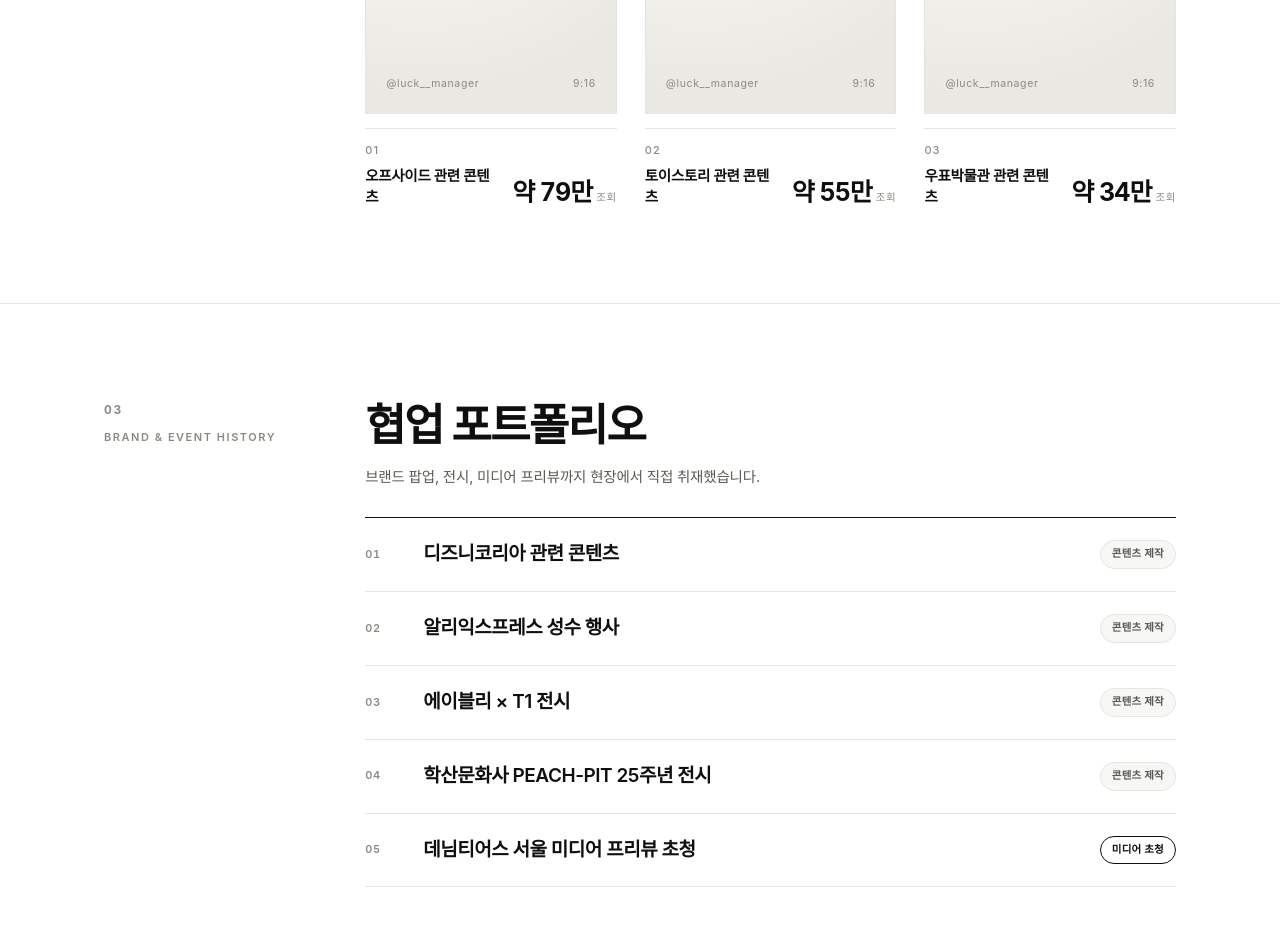
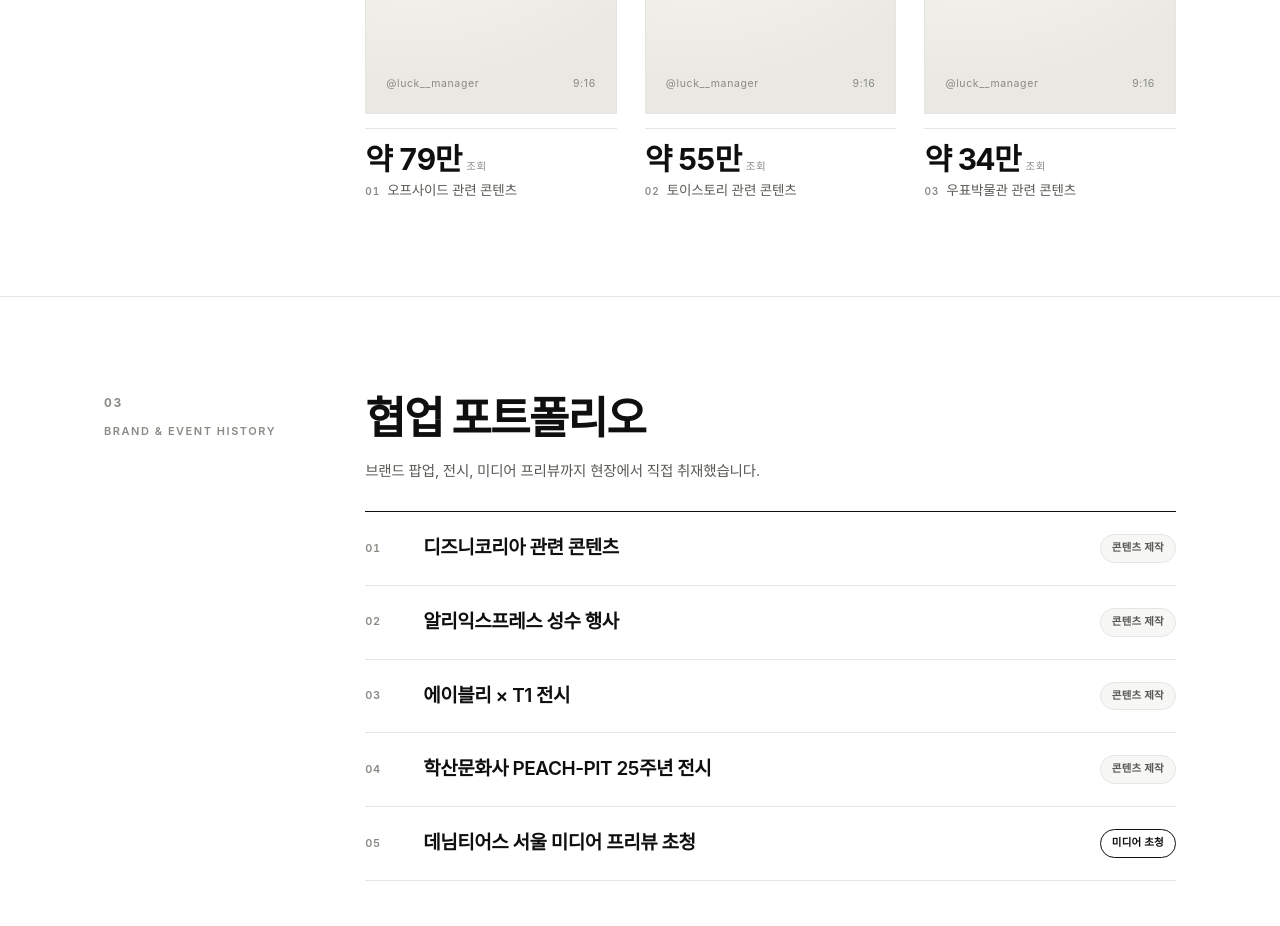
Before and after one commit to 2giryong-stack/luck-manager-mediakit, a plain HTML site: page index.html in a window 1280 px wide. Shown: the part 2260-3186 px from the top of the page. Drawn offline with Linux system fonts and the light colour scheme; a web font is replaced by a local one.

Commit message:
대표 콘텐츠 카드 메타 계층 정리(조회수 강조·제목 보조)

```diff
--- a/index.html
+++ b/index.html
@@ -167,11 +167,11 @@ button{font:inherit;color:inherit;background:none;border:0;cursor:pointer}
 .cover-kicker{font-size:10px;font-weight:700;letter-spacing:0.16em;color:var(--ink-mute);text-transform:uppercase}
 .cover-word{font-size:clamp(24px,3.6vw,34px);font-weight:750;letter-spacing:-0.045em;line-height:1.05}
 .cover-foot{display:flex;justify-content:space-between;align-items:flex-end;font-size:10.5px;letter-spacing:0.06em;color:var(--ink-mute)}
-.reel-meta{display:grid;grid-template-columns:minmax(0,1fr) auto;align-items:end;gap:12px;padding-top:14px;border-top:1px solid var(--line)}
-.reel-meta .t{font-size:14.5px;font-weight:600;line-height:1.45;letter-spacing:-0.02em}
-.reel-meta .t span{display:block;font-size:11px;font-weight:500;color:var(--ink-mute);letter-spacing:0.1em;margin-bottom:6px}
-.views{text-align:right;white-space:nowrap;min-width:0;display:flex;align-items:baseline;justify-content:flex-end;gap:4px}
-.views .num{font-size:clamp(21px,2.4vw,25px);font-weight:750;letter-spacing:-0.04em;line-height:1.2}
+.reel-meta{display:flex;flex-direction:column-reverse;gap:5px;padding-top:14px;border-top:1px solid var(--line)}
+.reel-meta .t{font-size:13.5px;font-weight:500;color:var(--ink-soft);line-height:1.45;letter-spacing:-0.01em}
+.reel-meta .t span{display:inline-block;margin-right:7px;font-size:10px;font-weight:600;color:var(--ink-mute);letter-spacing:0.1em;font-variant-numeric:tabular-nums}
+.views{display:flex;align-items:baseline;gap:5px;white-space:nowrap}
+.views .num{font-size:clamp(24px,2.6vw,30px);font-weight:750;letter-spacing:-0.04em;line-height:1.1}
 .views .unit{font-size:10.5px;color:var(--ink-mute);letter-spacing:0.06em}
 
 /* ---------- 03 브랜드·행사 이력 ---------- */
```
